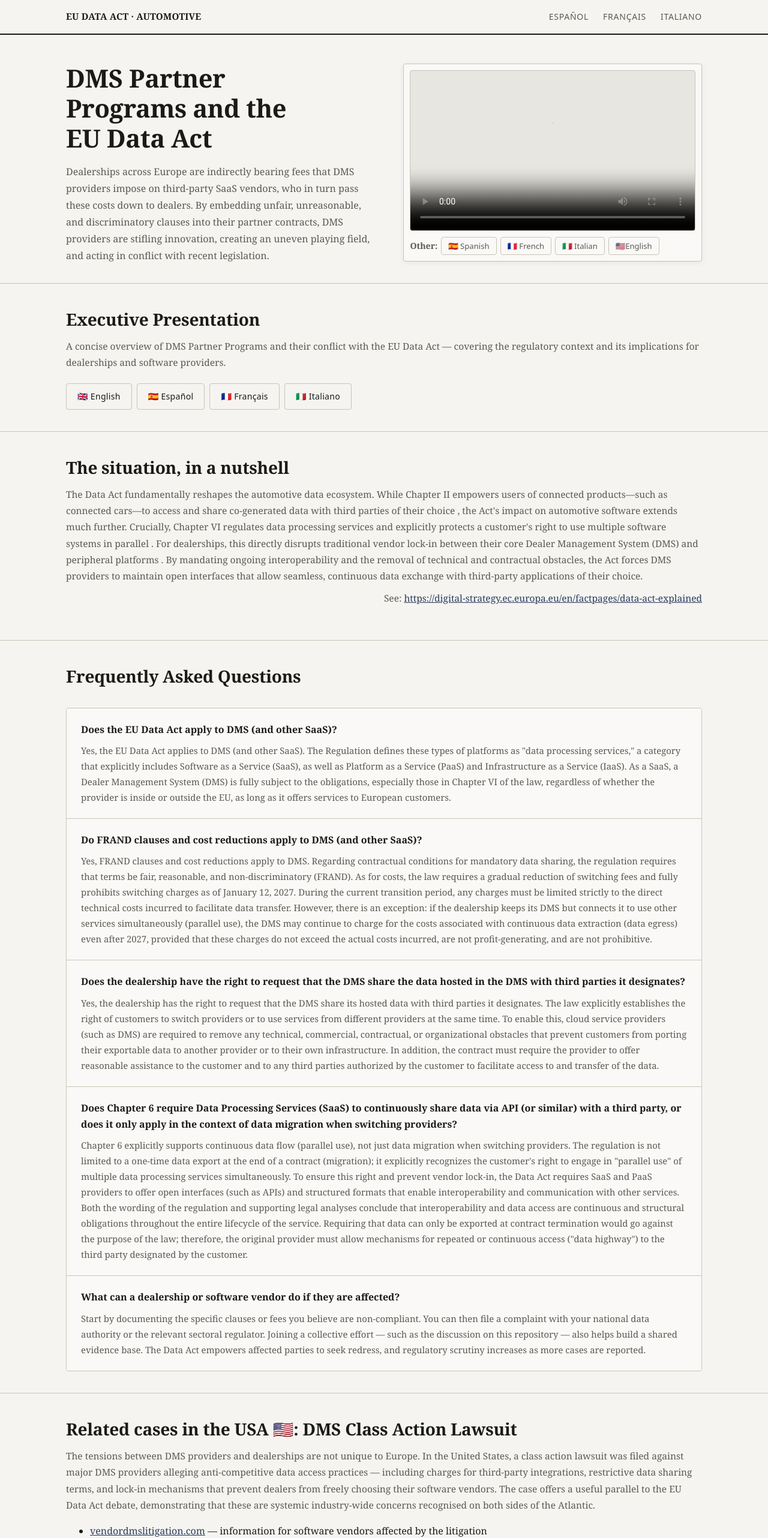
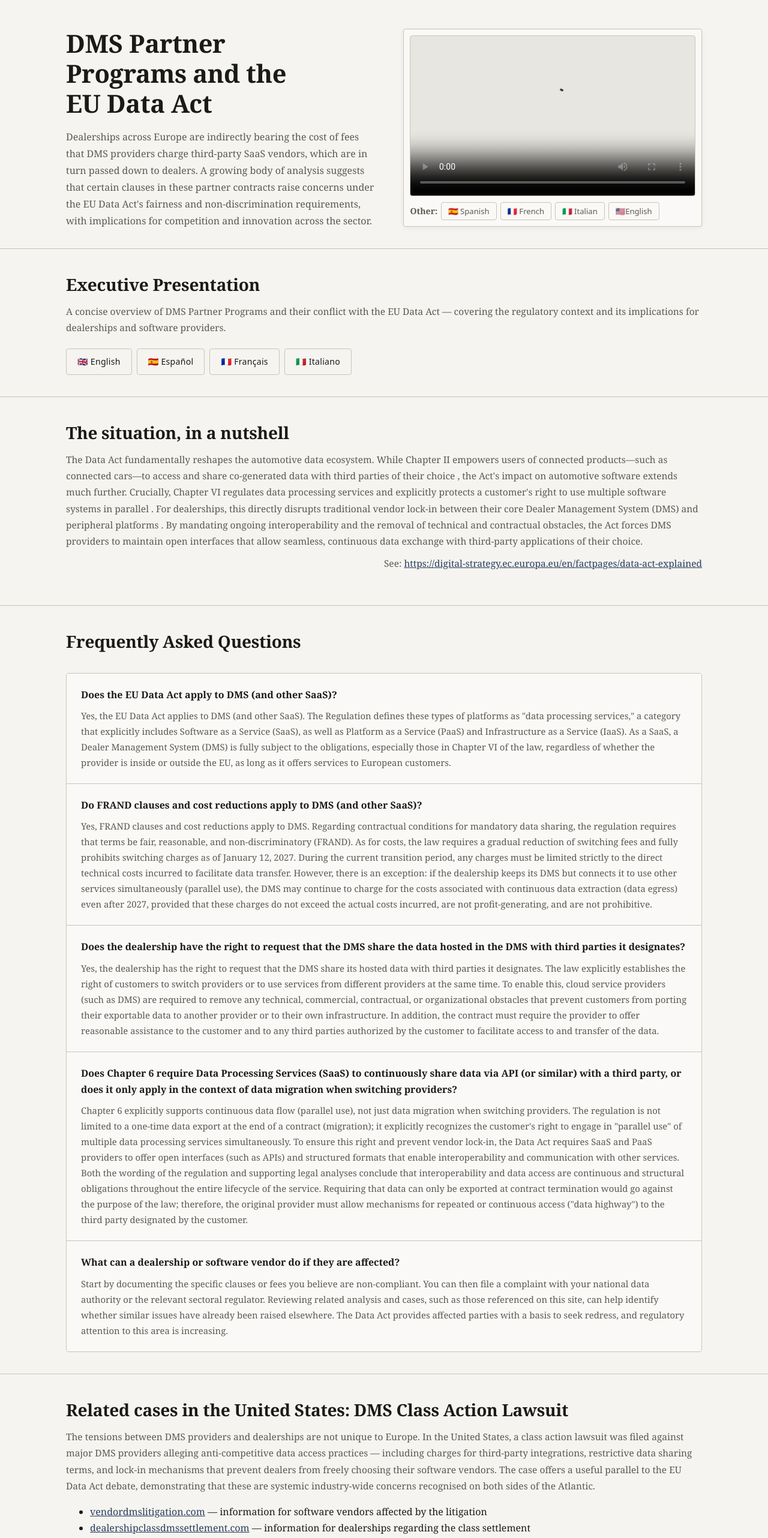
Before and after one commit to dms-eu-data-act/dms-eu-data-act.github.io, a plain HTML site: page index.html in a window 1280 px wide. Shown: the top 2564 px of the page at 60% size. Drawn offline with Linux system fonts and the light colour scheme; grey boxes are pictures that could not be loaded.

Commit message:
removed header and minor fixes

```diff
--- a/index.html
+++ b/index.html
@@ -518,26 +518,13 @@
     PDF_3 = carta-tipo-concesionarios.pdf
   -->
 
-  <header class="nav">
-    <div class="wrap nav-inner">
-      <a class="brand" href="#top">EU Data Act · Automotive</a>
-      <nav class="nav-links">
-        <!--<a href="#situation">Situation</a>
-        <a href="#documents">Documents</a>-->
-        <a href="#" onclick="window.open('https://translate.google.com/translate?sl=auto&tl=es&u='+encodeURIComponent(window.location.href));return false;">Español</a>
-        <a href="#" onclick="window.open('https://translate.google.com/translate?sl=auto&tl=fr&u='+encodeURIComponent(window.location.href));return false;">Français</a>
-        <a href="#" onclick="window.open('https://translate.google.com/translate?sl=auto&tl=it&u='+encodeURIComponent(window.location.href));return false;">Italiano</a>
-      </nav>
-    </div>
-  </header>
-
   <main id="top">
     <section class="hero">
       <div class="wrap hero-grid">
         <div>
           <h1>DMS Partner Programs and the EU Data Act</h1>
           <p class="lead">
-Dealerships across Europe are indirectly bearing fees that DMS providers impose on third-party SaaS vendors, who in turn pass these costs down to dealers. By embedding unfair, unreasonable, and discriminatory clauses into their partner contracts, DMS providers are stifling innovation, creating an uneven playing field, and acting in conflict with recent legislation.
+Dealerships across Europe are indirectly bearing the cost of fees that DMS providers charge third-party SaaS vendors, which are in turn passed down to dealers. A growing body of analysis suggests that certain clauses in these partner contracts raise concerns under the EU Data Act's fairness and non-discrimination requirements, with implications for competition and innovation across the sector.
 
           </p>
         </div>
@@ -621,7 +608,7 @@ See: <a  target="_blank" href="https://digital-strategy.ec.europa.eu/en/factpage
 
           <div class="faq-item">
             <h3>What can a dealership or software vendor do if they are affected?</h3>
-            <p>Start by documenting the specific clauses or fees you believe are non-compliant. You can then file a complaint with your national data authority or the relevant sectoral regulator. Joining a collective effort — such as the discussion on this repository — also helps build a shared evidence base. The Data Act empowers affected parties to seek redress, and regulatory scrutiny increases as more cases are reported.</p>
+            <p>Start by documenting the specific clauses or fees you believe are non-compliant. You can then file a complaint with your national data authority or the relevant sectoral regulator. Reviewing related analysis and cases, such as those referenced on this site, can help identify whether similar issues have already been raised elsewhere. The Data Act provides affected parties with a basis to seek redress, and regulatory attention to this area is increasing.</p>
           </div>
 
         </div>
@@ -631,7 +618,7 @@ See: <a  target="_blank" href="https://digital-strategy.ec.europa.eu/en/factpage
     <section id="usa-class-action">
       <div class="wrap">
         <div class="section-head">
-          <h2>Related cases in the USA 🇺🇸: DMS Class Action Lawsuit</h2>
+          <h2>Related cases in the United States: DMS Class Action Lawsuit</h2>
           <p>The tensions between DMS providers and dealerships are not unique to Europe. In the United States, a class action lawsuit was filed against major DMS providers alleging anti-competitive data access practices — including charges for third-party integrations, restrictive data sharing terms, and lock-in mechanisms that prevent dealers from freely choosing their software vendors. The case offers a useful parallel to the EU Data Act debate, demonstrating that these are systemic industry-wide concerns recognised on both sides of the Atlantic.</p>
           <ul>
             <li><a href="https://www.vendordmslitigation.com/" target="_blank" rel="noopener noreferrer">vendordmslitigation.com</a> — information for software vendors affected by the litigation</li>
@@ -643,7 +630,7 @@ See: <a  target="_blank" href="https://digital-strategy.ec.europa.eu/en/factpage
     <section id="au-class-action">
       <div class="wrap">
         <div class="section-head">
-          <h2>Related cases in Australia 🇦🇺: Titan DMS vs Pentana Solutions</h2>
+          <h2>Related cases in Australia: Titan DMS vs Pentana Solutions</h2>
           <p>Australia has already seen legal disputes similar to the interoperability and switching concerns addressed by the EU Data Act. In ongoing Federal Court litigation, Titan DMS accused competitor Pentana Solutions of using contractual and technical barriers to discourage dealerships from switching DMS providers, including alleged restrictions around data access and migration. The case highlights how dealer data portability and vendor lock-in can become competition-law issues in automotive software markets.</p>
           <p>The matter remains contested and no final finding of liability has been made against Pentana. A recent procedural ruling only confirmed that Pentana could not withdraw certain earlier admissions in the proceedings.</p>
           <ul>
@@ -657,9 +644,9 @@ See: <a  target="_blank" href="https://digital-strategy.ec.europa.eu/en/factpage
     <section id="nl-keyloop">
       <div class="wrap">
         <div class="section-head">
-          <h2>Related cases in the Netherlands &#x1F1F3;&#x1F1F1;: Keyloop's New Partner Fees Spark Market Backlash</h2>
-          <p>Keyloop has introduced a new strategy requiring external software providers that connect to its DMS through its API to pay a commission of up to 30% of the revenue generated through Keyloop. Providers also report being asked to grant access to their accounts and sign strict confidentiality agreements.</p>
-          <p>The changes have caused significant dissatisfaction. Many providers consider the terms excessive but believe Keyloop's dominant market position leaves them with few alternatives. Some expect to pass the additional cost on to dealers, potentially requiring price increases of almost 40%. Because switching DMS providers is difficult and some brands work exclusively with Keyloop, most parties may ultimately accept the terms, although there are concerns that Keyloop could be abusing its dominant position.</p>
+          <h2>Related cases in the Netherlands: Keyloop's Partner Fee Model</h2>
+          <p>Keyloop has introduced a new policy requiring external software providers that connect to its DMS through its API to pay a commission of up to 30% of the revenue generated through Keyloop. Providers also report being asked to grant access to their accounts and sign strict confidentiality agreements.</p>
+          <p>The changes have drawn considerable criticism from industry participants. Many providers consider the terms excessive but regard Keyloop's market position as leaving them with few alternatives. Some expect to pass the additional cost on to dealers, potentially requiring price increases of almost 40%. Because switching DMS providers is difficult and some brands work exclusively with Keyloop, most parties may ultimately accept the terms, though the arrangement has raised questions as to whether it is consistent with the obligations of a dominant market position.</p>
           <ul>
             <li><a href="https://www.automotive-online.nl/management/2023/07/04/achtergrond-dms-leverancier-keyloop-speelt-powerplay/?gdpr=accept" target="_blank" rel="noopener noreferrer">Achtergrond: DMS-leverancier Keyloop speelt powerplay</a> — Automotive Online (NL)</li>
             <li><a href="assets/Automotive online article Keyloop powerplay.pdf" target="_blank" rel="noopener noreferrer">PDF version of the article</a></li>
```
